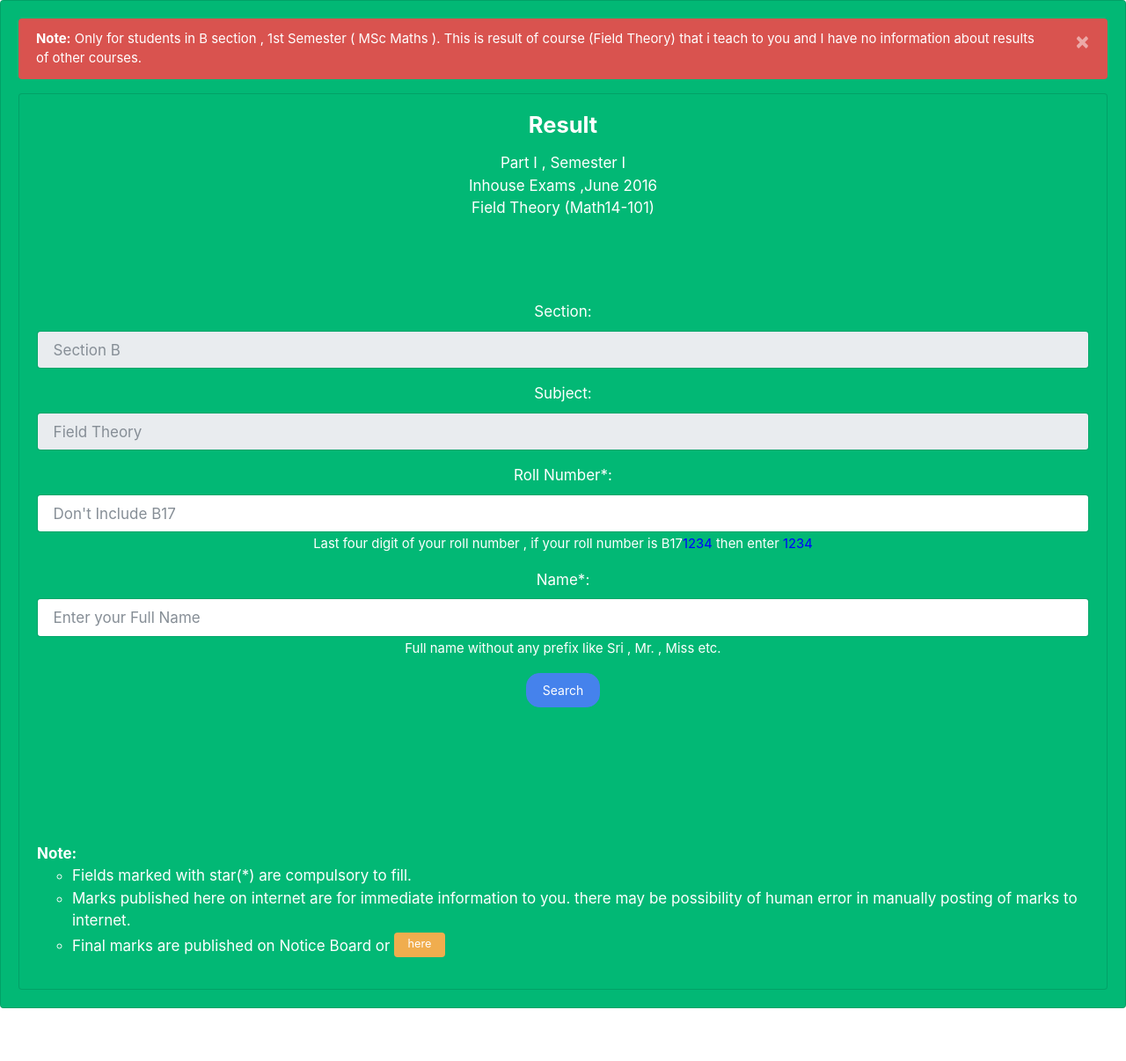
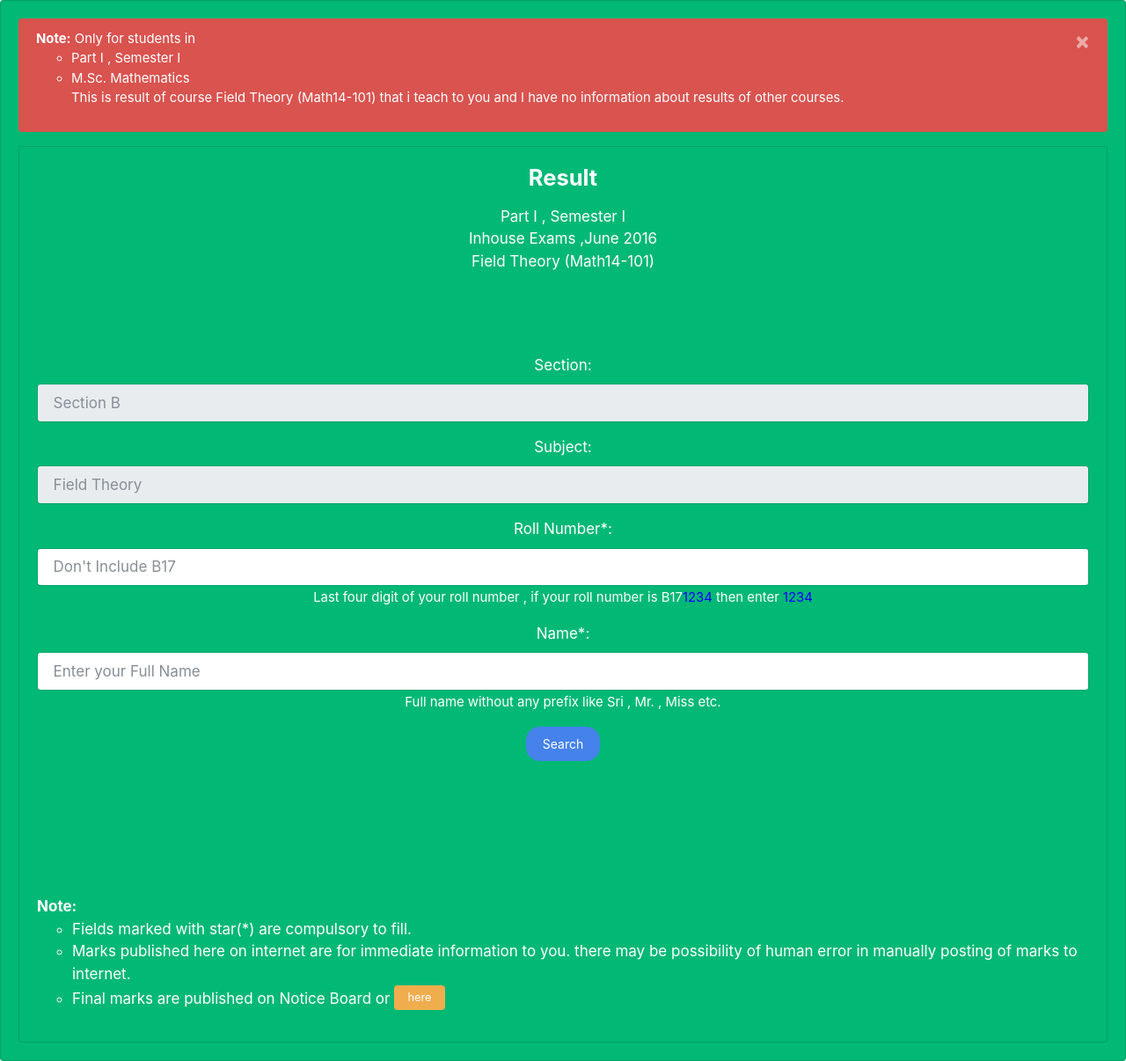
Before and after one commit to sirkapil/publish, a Jekyll site: the page built from result.html, in a window 1280 px wide. Shown: the whole page at 88% size. Built offline with Jekyll 4.4.1, drawn with Linux system fonts in a browser that asks for light colours; nearby versions of some CDN libraries; before the commit the page ends 1146 px from its top, so only the background shows below that.

Commit message:
Mr Hyde was here …

```diff
--- a/_config.yml
+++ b/_config.yml
@@ -1,9 +1,11 @@
 markdown: kramdown
 multiply: 2.5
+session: 2016-2017
 exam: Inhouse Exams ,June 2016
 semester: Part I  , Semester I
+class: M.Sc. Mathematics
 subject: Field Theory (Math14-101)
 include: [_redirects]
-tablecolor: info
+tablecolor: warning
 alertcolor: danger
 buttoncolor: warning
--- a/inhouse/result/0002.html
+++ b/inhouse/result/0002.html
@@ -3,6 +3,6 @@ layout: marksheet
 roll: B170002
 fullname: Abhishek Ahuja
 college: Hindu
-marks: 40
+marks: 20
 remark: Good Job , Keep it up !
 ---
--- a/result.html
+++ b/result.html
@@ -15,7 +15,8 @@ layout: none
   <body>
 <div class="card text-white bg-success">
 <div class="card-body">
-<div class="alert alert-dismissible alert-danger"> <button type="button" class="close" data-dismiss="alert">&times;</button> <strong>Note:</strong> Only for students in B section , 1st Semester ( MSc Maths ). This is result of course (Field Theory) that i teach to you and I have no information about results of other courses. </div>
+<div class="alert alert-dismissible alert-danger"> <button type="button" class="close" data-dismiss="alert">&times;</button> <strong>Note:</strong> Only for students in<ul type="circle"> <li>{{ site.semester }}</li> <li>{{ site.class }} </li>
+This is result of course {{ site.subject }} that i teach to you and I have no information about results of other courses. </div>
 <div class="card text-white bg-success">
 <div class="card-body">
 <h4 class="list-group-item-heading">
```
